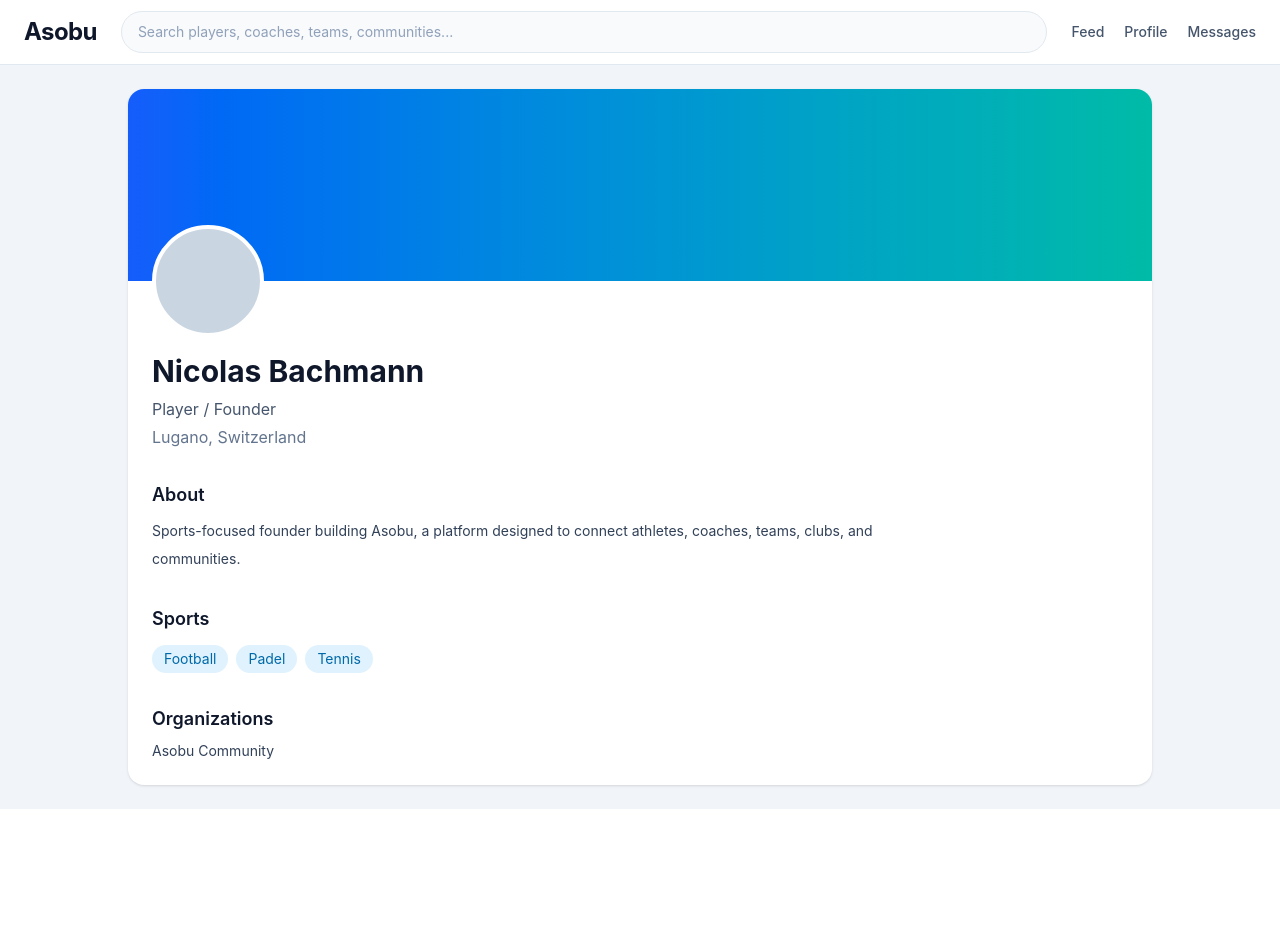
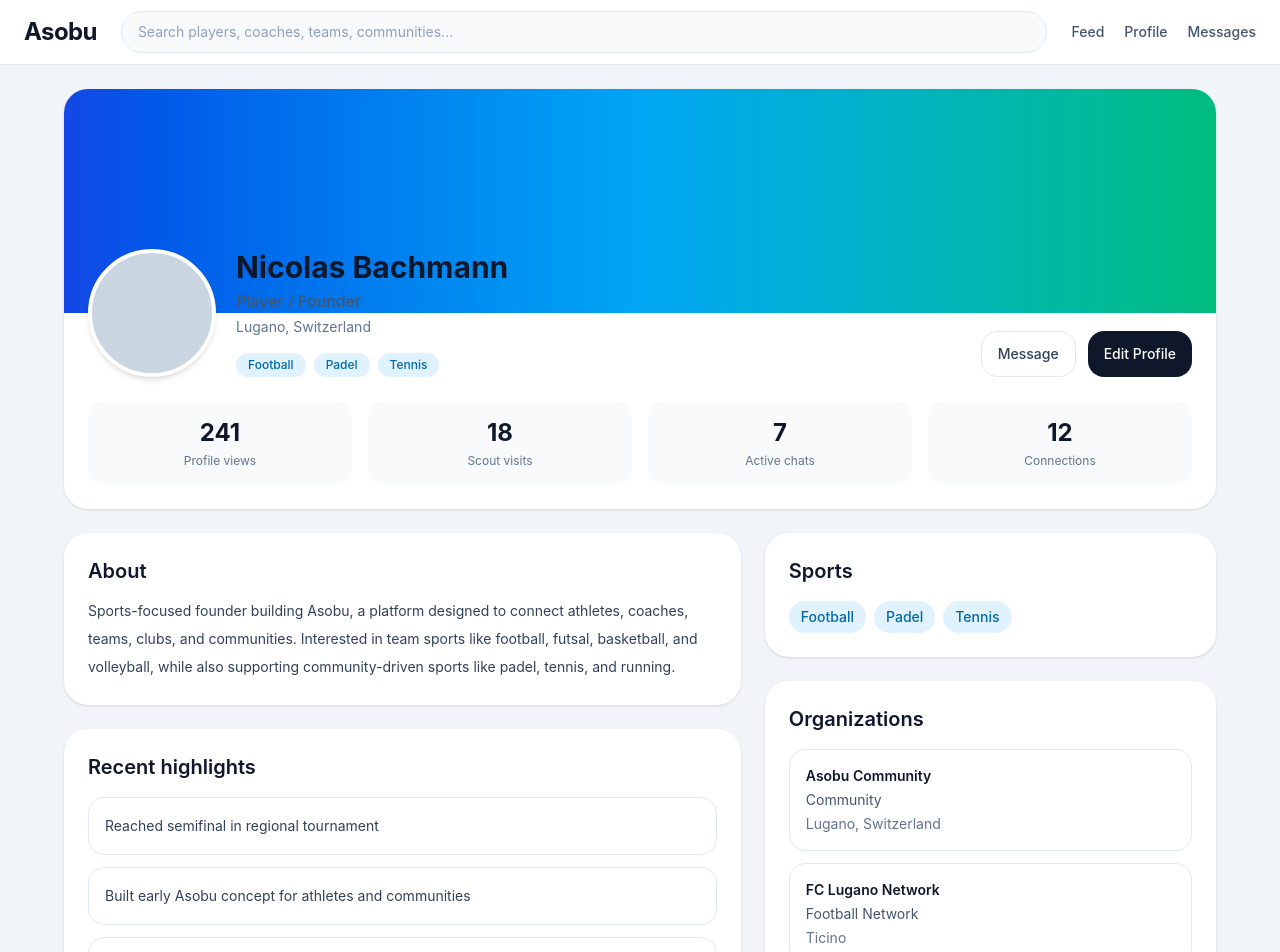
Before and after one commit to nicobachq/asobu, a React (Vite) app: page /profile in a window 1280 px wide. Shown: the top 952 px of the page. Before the commit the page ends 809 px from the top, so only its background shows below. Built offline with nearby package versions, Linux system fonts and the light colour scheme.

Commit message:
Improve profile page layout

```diff
--- a/src/pages/ProfilePage.tsx
+++ b/src/pages/ProfilePage.tsx
@@ -1,46 +1,182 @@
 function ProfilePage() {
+  const sports = ["Football", "Padel", "Tennis"];
+  const organizations = [
+    {
+      name: "Asobu Community",
+      type: "Community",
+      location: "Lugano, Switzerland",
+    },
+    {
+      name: "FC Lugano Network",
+      type: "Football Network",
+      location: "Ticino",
+    },
+  ];
+
+  const highlights = [
+    "Reached semifinal in regional tournament",
+    "Built early Asobu concept for athletes and communities",
+    "Open to teams, clubs, and sports communities",
+  ];
+
   return (
     <main className="px-6 py-6">
-      <div className="mx-auto max-w-5xl overflow-hidden rounded-2xl bg-white shadow-sm">
-        <div className="h-48 bg-gradient-to-r from-blue-600 to-teal-500" />
+      <div className="mx-auto max-w-6xl space-y-6">
+        <section className="overflow-hidden rounded-3xl bg-white shadow-sm">
+          <div className="h-56 bg-gradient-to-r from-blue-700 via-sky-500 to-emerald-500" />
 
-        <div className="p-6">
-          <div className="-mt-20 h-28 w-28 rounded-full border-4 border-white bg-slate-300" />
+          <div className="px-6 pb-6">
+            <div className="-mt-16 flex flex-col gap-5 md:flex-row md:items-end md:justify-between">
+              <div className="flex flex-col md:flex-row md:items-end md:gap-5">
+                <div className="h-32 w-32 rounded-full border-4 border-white bg-slate-300 shadow-md" />
 
-          <h1 className="mt-4 text-3xl font-bold text-slate-900">
+                <div className="mt-4 md:mt-0">
+                  <h1 className="text-3xl font-bold text-slate-900">
                     Nicolas Bachmann
                   </h1>
-          <p className="mt-2 text-slate-600">Player / Founder</p>
-          <p className="mt-1 text-slate-500">Lugano, Switzerland</p>
+                  <p className="mt-1 text-base font-medium text-slate-600">
+                    Player / Founder
+                  </p>
+                  <p className="mt-1 text-sm text-slate-500">
+                    Lugano, Switzerland
+                  </p>
 
-          <div className="mt-8">
-            <h2 className="text-lg font-semibold text-slate-900">About</h2>
-            <p className="mt-2 max-w-3xl text-sm leading-7 text-slate-700">
+                  <div className="mt-4 flex flex-wrap gap-2">
+                    {sports.map((sport) => (
+                      <span
+                        key={sport}
+                        className="rounded-full bg-sky-100 px-3 py-1 text-xs font-medium text-sky-700"
+                      >
+                        {sport}
+                      </span>
+                    ))}
+                  </div>
+                </div>
+              </div>
+
+              <div className="flex gap-3">
+                <button className="rounded-2xl border border-slate-200 px-4 py-3 text-sm font-medium text-slate-700 hover:bg-slate-50">
+                  Message
+                </button>
+                <button className="rounded-2xl bg-slate-900 px-4 py-3 text-sm font-medium text-white hover:bg-slate-800">
+                  Edit Profile
+                </button>
+              </div>
+            </div>
+
+            <div className="mt-6 grid grid-cols-2 gap-4 md:grid-cols-4">
+              <div className="rounded-2xl bg-slate-50 p-4 text-center">
+                <p className="text-2xl font-bold text-slate-900">241</p>
+                <p className="mt-1 text-xs text-slate-500">Profile views</p>
+              </div>
+              <div className="rounded-2xl bg-slate-50 p-4 text-center">
+                <p className="text-2xl font-bold text-slate-900">18</p>
+                <p className="mt-1 text-xs text-slate-500">Scout visits</p>
+              </div>
+              <div className="rounded-2xl bg-slate-50 p-4 text-center">
+                <p className="text-2xl font-bold text-slate-900">7</p>
+                <p className="mt-1 text-xs text-slate-500">Active chats</p>
+              </div>
+              <div className="rounded-2xl bg-slate-50 p-4 text-center">
+                <p className="text-2xl font-bold text-slate-900">12</p>
+                <p className="mt-1 text-xs text-slate-500">Connections</p>
+              </div>
+            </div>
+          </div>
+        </section>
+
+        <section className="grid grid-cols-1 gap-6 lg:grid-cols-[1.2fr_0.8fr]">
+          <div className="space-y-6">
+            <div className="rounded-3xl bg-white p-6 shadow-sm">
+              <h2 className="text-xl font-semibold text-slate-900">About</h2>
+              <p className="mt-3 text-sm leading-7 text-slate-700">
                 Sports-focused founder building Asobu, a platform designed to
                 connect athletes, coaches, teams, clubs, and communities.
+                Interested in team sports like football, futsal, basketball, and
+                volleyball, while also supporting community-driven sports like
+                padel, tennis, and running.
               </p>
             </div>
 
-          <div className="mt-8">
-            <h2 className="text-lg font-semibold text-slate-900">Sports</h2>
-            <div className="mt-3 flex flex-wrap gap-2">
-              <span className="rounded-full bg-sky-100 px-3 py-1 text-sm text-sky-700">
-                Football
-              </span>
-              <span className="rounded-full bg-sky-100 px-3 py-1 text-sm text-sky-700">
-                Padel
-              </span>
-              <span className="rounded-full bg-sky-100 px-3 py-1 text-sm text-sky-700">
-                Tennis
-              </span>
+            <div className="rounded-3xl bg-white p-6 shadow-sm">
+              <h2 className="text-xl font-semibold text-slate-900">
+                Recent highlights
+              </h2>
+
+              <div className="mt-4 space-y-3">
+                {highlights.map((item) => (
+                  <div
+                    key={item}
+                    className="rounded-2xl border border-slate-200 p-4"
+                  >
+                    <p className="text-sm leading-6 text-slate-700">{item}</p>
+                  </div>
+                ))}
               </div>
             </div>
 
-          <div className="mt-8">
-            <h2 className="text-lg font-semibold text-slate-900">Organizations</h2>
-            <p className="mt-2 text-sm text-slate-700">Asobu Community</p>
+            <div className="rounded-3xl bg-white p-6 shadow-sm">
+              <h2 className="text-xl font-semibold text-slate-900">
+                Media highlights
+              </h2>
+
+              <div className="mt-4 grid grid-cols-1 gap-4 sm:grid-cols-2">
+                <div className="h-40 rounded-2xl bg-gradient-to-br from-slate-100 to-slate-200" />
+                <div className="h-40 rounded-2xl bg-gradient-to-br from-slate-100 to-slate-200" />
               </div>
             </div>
+          </div>
+
+          <div className="space-y-6">
+            <div className="rounded-3xl bg-white p-6 shadow-sm">
+              <h2 className="text-xl font-semibold text-slate-900">Sports</h2>
+
+              <div className="mt-4 flex flex-wrap gap-2">
+                {sports.map((sport) => (
+                  <span
+                    key={sport}
+                    className="rounded-full bg-sky-100 px-3 py-1.5 text-sm font-medium text-sky-700"
+                  >
+                    {sport}
+                  </span>
+                ))}
+              </div>
+            </div>
+
+            <div className="rounded-3xl bg-white p-6 shadow-sm">
+              <h2 className="text-xl font-semibold text-slate-900">
+                Organizations
+              </h2>
+
+              <div className="mt-4 space-y-3">
+                {organizations.map((org) => (
+                  <div
+                    key={org.name}
+                    className="rounded-2xl border border-slate-200 p-4"
+                  >
+                    <h3 className="text-sm font-semibold text-slate-900">
+                      {org.name}
+                    </h3>
+                    <p className="mt-1 text-sm text-slate-600">{org.type}</p>
+                    <p className="mt-1 text-sm text-slate-500">
+                      {org.location}
+                    </p>
+                  </div>
+                ))}
+              </div>
+            </div>
+
+            <div className="rounded-3xl bg-white p-6 shadow-sm">
+              <h2 className="text-xl font-semibold text-slate-900">Open to</h2>
+              <div className="mt-4 space-y-2 text-sm text-slate-700">
+                <p>Teams</p>
+                <p>Clubs</p>
+                <p>Communities</p>
+                <p>Coaches</p>
+              </div>
+            </div>
+          </div>
+        </section>
       </div>
     </main>
   );
```
Lines whose indentation alone changed are shown as unchanged.
